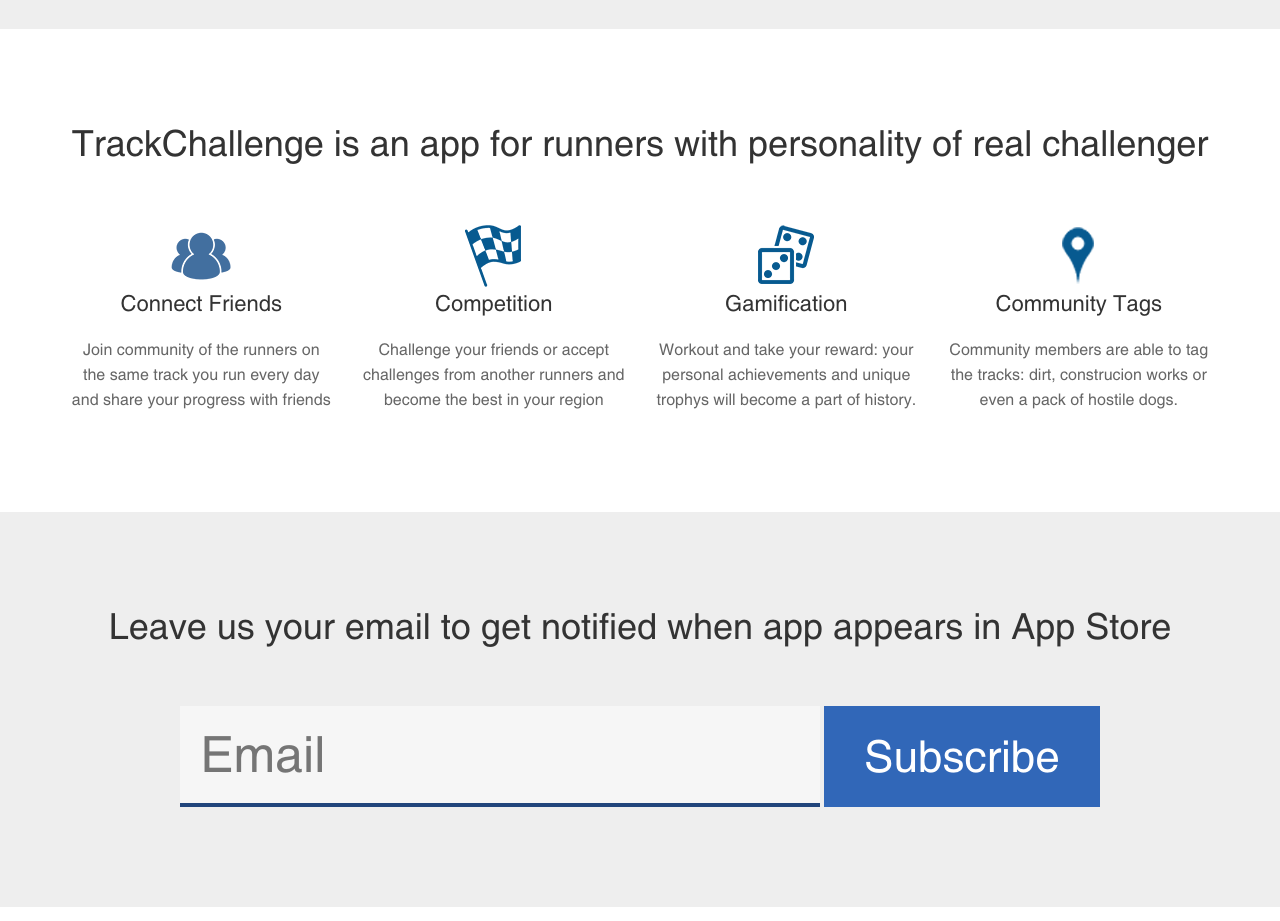
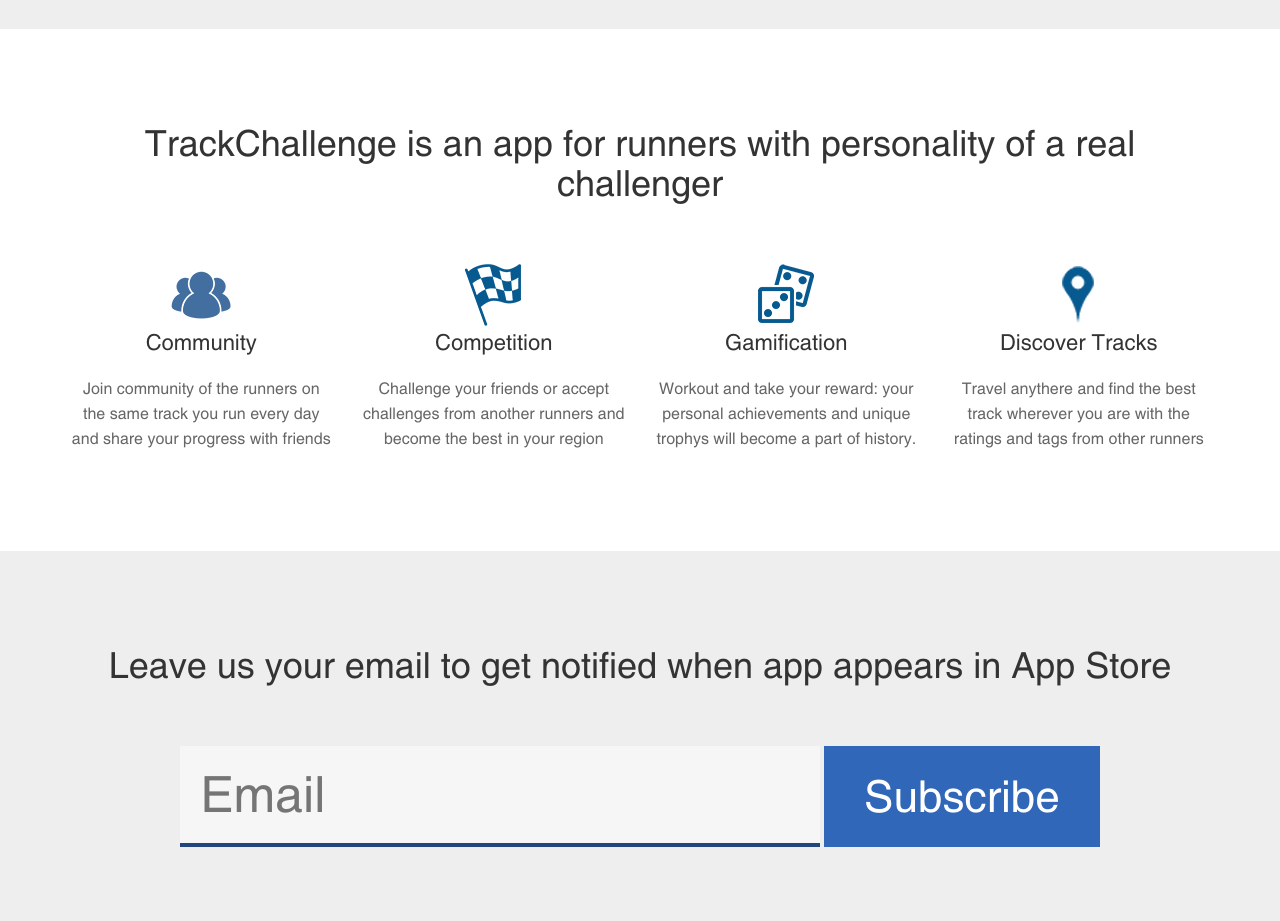
Before and after one commit to G07cha/rgdeg, a plain HTML site: page index.html in a window 1280 px wide. Shown: the part 2340-3261 px from the top of the page. Drawn offline with nearby package versions, Linux system fonts and the light colour scheme; files whose address does not match are found by name.

Commit message:
Text fixes. Logo typos fixed

```diff
--- a/index.html
+++ b/index.html
@@ -40,11 +40,11 @@
   </div>
 
   <div id = "about-block" class = "container">
-    <div class = "content-text"> <h1>TrackChallenge is an app for runners with personality of real challenger</h1> </div>
+    <div class = "content-text"> <h1>TrackChallenge is an app for runners with personality of a real challenger</h1> </div>
     <div class = "row">
       <div class = "col-md-3">
         <img src="img/feature_icon_connect.png">
-        <h4 class = "feature-heading">Connect Friends</h4>
+        <h4 class = "feature-heading">Community</h4>
         <p>Join community of the runners on the same track you run every day and share your progress with friends</p>
       </div>
     <div class = "col-md-3">
@@ -59,8 +59,8 @@
       </div>
       <div class = "col-md-3">
         <img src="img/feature_icon_community_tags.png">
-        <h4 class = "feature-heading">Community Tags</h4>
-        <p>Community members are able to tag the tracks: dirt, construcion works or even a pack of hostile dogs.</p>
+        <h4 class = "feature-heading">Discover Tracks</h4>
+        <p>Travel anythere and find the best track wherever you are with the ratings and tags from other runners</p>
       </div>
     </div>
   </div>
```
Also changed, not shown: img/logo_white.png.
